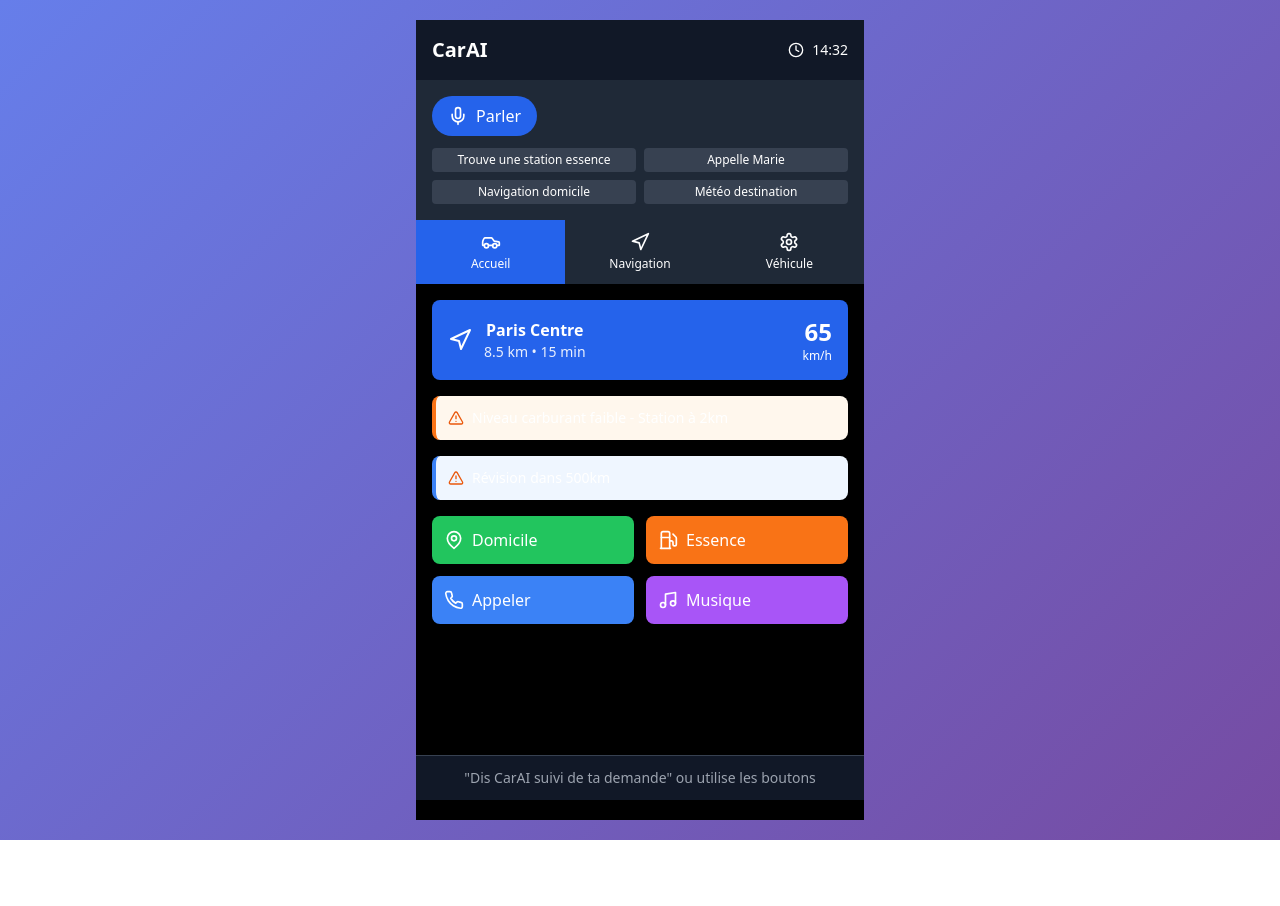
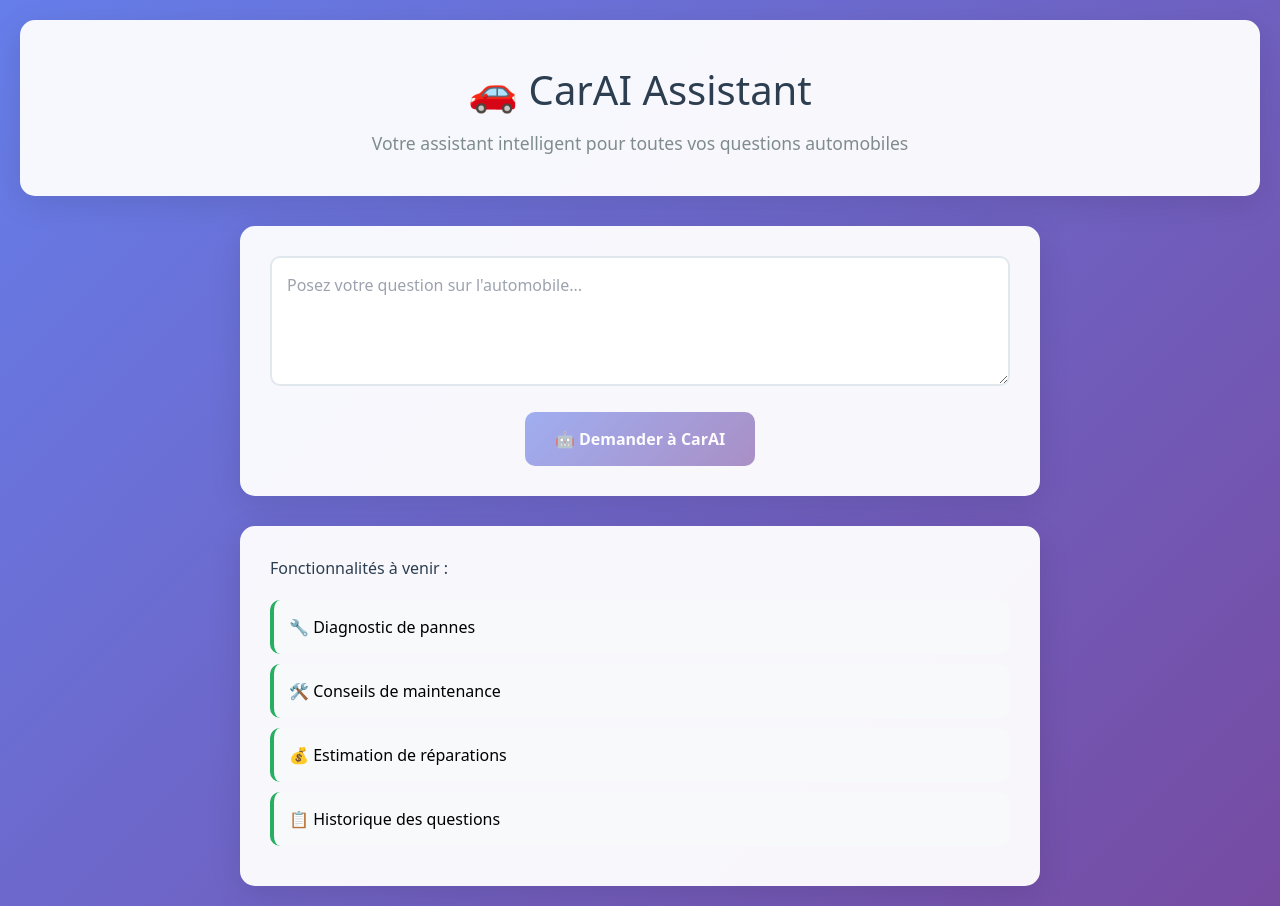
Before and after one commit to razvan2122112/carai-, a React (Create React App) app: page / in a window 1280 px wide. Before the commit the page ends 840 px from the top, so only its background shows below. Built offline with nearby package versions, Linux system fonts and the light colour scheme.

Commit message:
Update App.js

```diff
--- a/src/App.js
+++ b/src/App.js
@@ -1,11 +1,64 @@
-import React from 'react';
-import CarAI from './components/CarAI';
+import React, { useState } from 'react';
 import './App.css';
 
 function App() {
+  const [question, setQuestion] = useState('');
+  const [response, setResponse] = useState('');
+  const [isLoading, setIsLoading] = useState(false);
+
+  const handleSubmit = async (e) => {
+    e.preventDefault();
+    setIsLoading(true);
+
+    // Simulation d'une réponse AI (à remplacer par votre API)
+    setTimeout(() => {
+      setResponse(`Voici une réponse concernant votre question sur l'automobile: "${question}"`);
+      setIsLoading(false);
+    }, 1500);
+  };
+
   return (
     <div className="App">
-      <CarAI />
+      <header className="App-header">
+        <h1>🚗 CarAI Assistant</h1>
+        <p>Votre assistant intelligent pour toutes vos questions automobiles</p>
+      </header>
+
+      <main className="App-main">
+        <form onSubmit={handleSubmit} className="question-form">
+          <div className="input-group">
+            <textarea
+              value={question}
+              onChange={(e) => setQuestion(e.target.value)}
+              placeholder="Posez votre question sur l'automobile..."
+              rows="4"
+              required
+            />
+          </div>
+          <button type="submit" disabled={isLoading || !question.trim()}>
+            {isLoading ? '🔄 Analyse en cours...' : '🤖 Demander à CarAI'}
+          </button>
+        </form>
+
+        {response && (
+          <div className="response-section">
+            <h3>Réponse de CarAI :</h3>
+            <div className="response-box">
+              {response}
+            </div>
+          </div>
+        )}
+
+        <div className="features">
+          <h3>Fonctionnalités à venir :</h3>
+          <ul>
+            <li>🔧 Diagnostic de pannes</li>
+            <li>🛠️ Conseils de maintenance</li>
+            <li>💰 Estimation de réparations</li>
+            <li>📋 Historique des questions</li>
+          </ul>
+        </div>
+      </main>
     </div>
   );
 }
```
